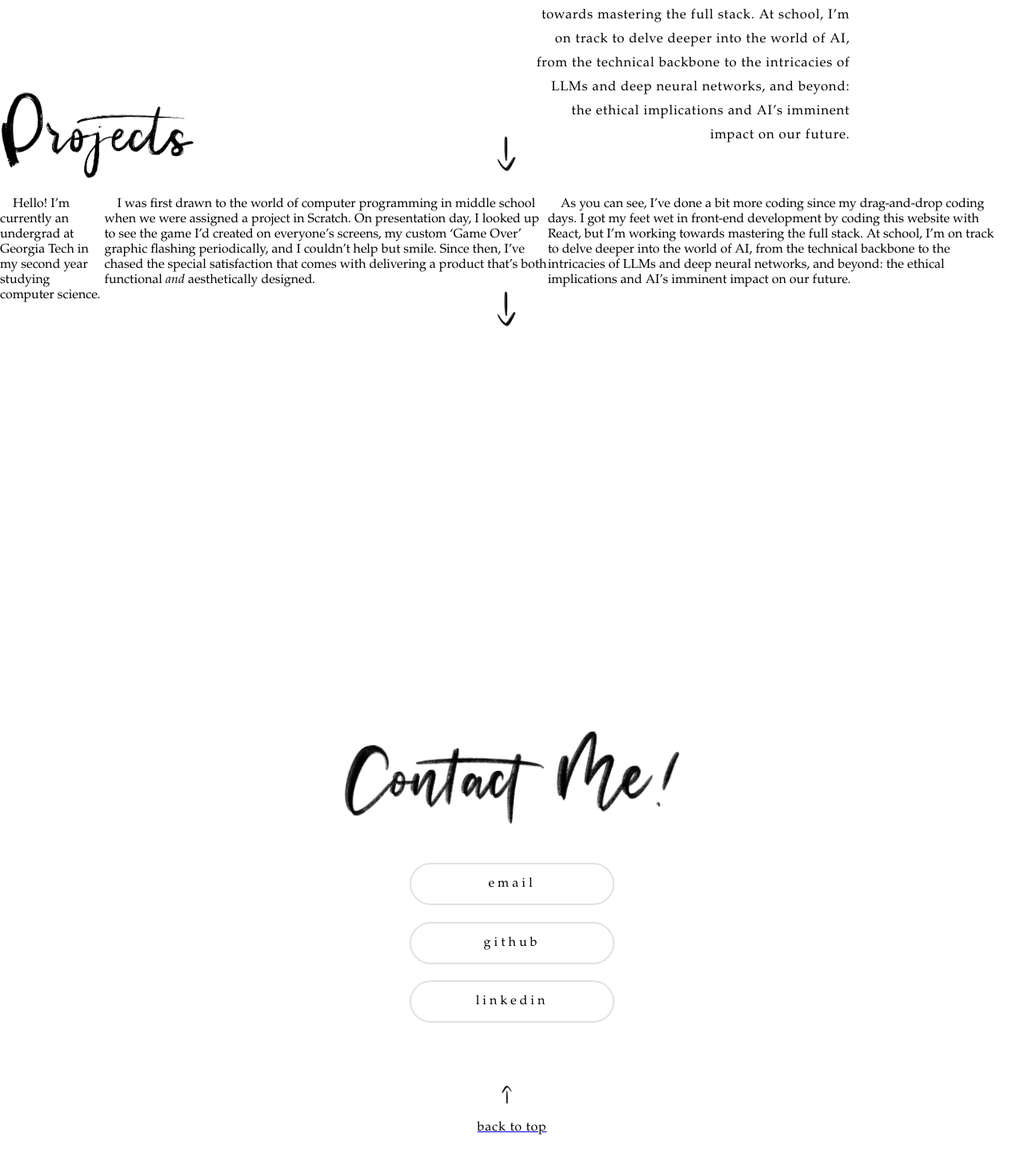
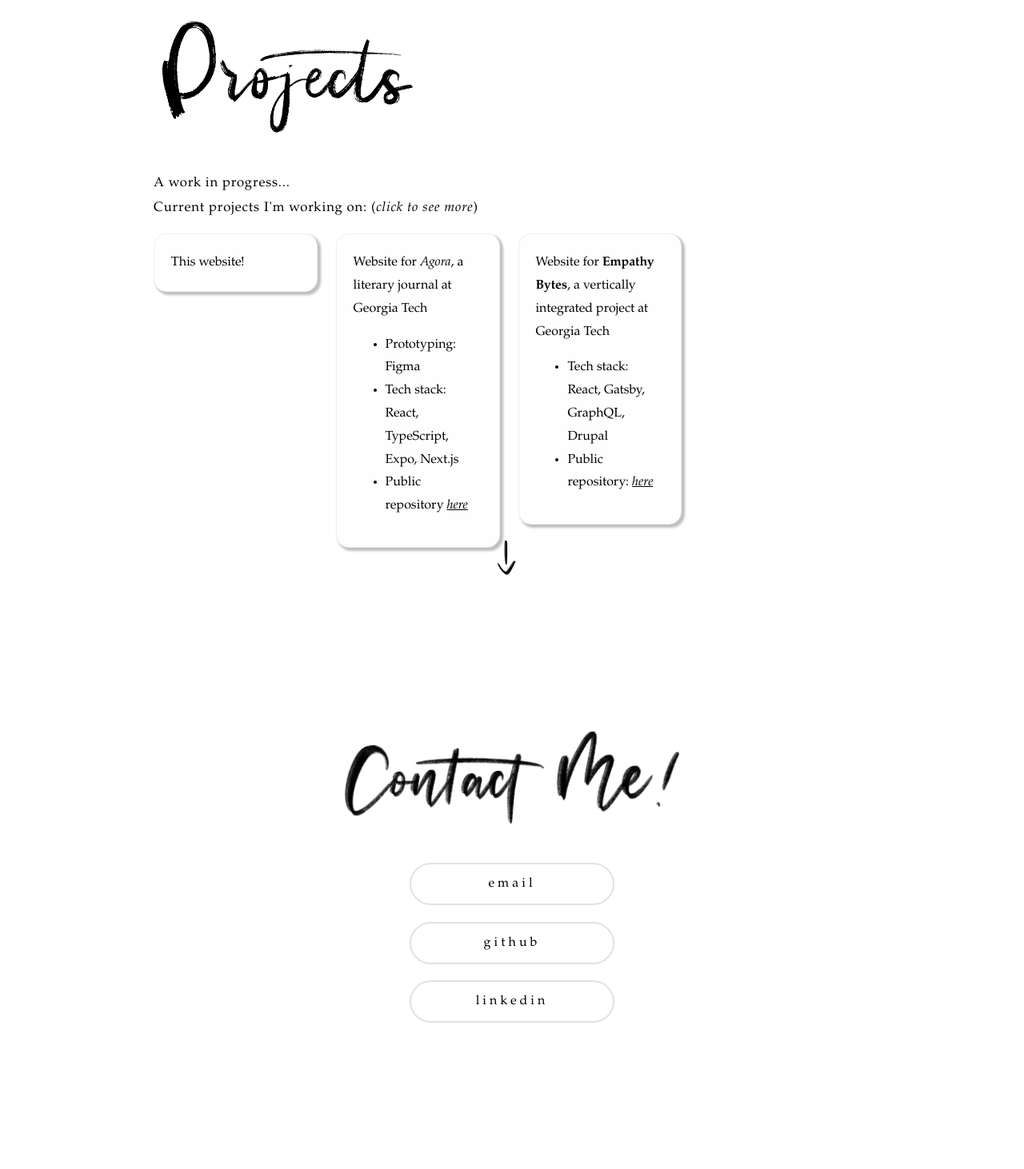
Before and after one commit to ohu9/old-personal-website, a React (Create React App) app: page / in a window 1280 px wide. Shown: the part 1688-3150 px from the top of the page at 80% size. Built offline with nearby package versions, Linux system fonts and the light colour scheme; the HTML template or start-up script is replaced by a standard one.

Commit message:
implement basic projects page

```diff
--- a/src/pages/About.js
+++ b/src/pages/About.js
@@ -46,7 +46,7 @@ export default function About() {
                 transition={{ duration: .4 }}
             ></motion.div>}
         </div>
-        <a href="#section-contact"><motion.img src={arrow} className='about-arrow'
+        <a href="#section-projects"><motion.img src={arrow} className='about-arrow'
             initial={{ opacity: 0}}
             animate={{
                 opacity: [1,1,1], y:[0,10,0],
--- a/src/pages/Contact.js
+++ b/src/pages/Contact.js
@@ -24,17 +24,12 @@ export default function Contact() {
           <a href="https://github.com/ohu9" target="_blank">{buttons[1]}</a>
           <a href="https://www.linkedin.com/in/oliviahhu/" target="_blank">{buttons[2]}</a>
       </div>
-      <div className='up-arrow'>
-        <a href="#top"><motion.img src={arrow} className='up-arrow'
-          initial={{ opacity: 0}}
-          animate={{
-              opacity: [1,1,1], y:[0,10,0],
-              transition: {repeat: Infinity, delay: .3, duration: 1.9}}}
-          whileHover={{ scale: 1.06 }} />
-        </a>
-        <a href="#top">
-          <p className='back-to-top'>back to top</p>
-        </a>
-      </div>
+      <a href="#top"><motion.img src={arrow} className='up-arrow'
+            initial={{ opacity: 0}}
+            animate={{
+                opacity: [1,1,1], y:[0,10,0],
+                transition: {repeat: Infinity, duration: 1.9}}}
+            whileHover={{scale:1.05}}/>
+      </a>
     </section>);
 };
--- a/src/pages/Projects.js
+++ b/src/pages/Projects.js
@@ -5,43 +5,47 @@ import '../styles/Projects.css';
 import projects from '../images/projects.png';
 import arrow from '../images/arrow.png';
 
+
 const Projects = () => {
     const [hover, setHover] = useState(true);
     function onMouseOver() {
         setHover(true);
         console.log(hover);
     }
-    return(<section id='section-projects'>
-        {/* <motion.div class='section'>hi</motion.div> */}
-
+    return(
+    <section className='projects' id='section-projects'>
         <motion.img src={projects} className='projects'
             animate={{ y: 0, transition: { duration: .7 } }}
             whileHover={{ y: -13, transition: { duration: .7 } }}
         />
         <div className='projects'>
-            <p>&emsp;Hello! I’m currently an undergrad at Georgia Tech in my second year studying
-                computer science. </p>
-            <p>&emsp;I was first drawn to the world of computer programming in middle school when
-                we were assigned a project in Scratch. On presentation day, I looked up to see
-                the game I’d created on everyone’s screens, my custom ‘Game Over’ graphic
-                flashing periodically, and I couldn’t help but smile. Since then, I’ve chased
-                the special satisfaction that comes with delivering a product that’s both
-                functional <i>and</i> aesthetically designed.</p>
-
-            <p>&emsp;As you can see, I’ve done a bit more coding since my drag-and-drop coding days.
-                I got my feet wet in front-end development by coding this website with
-                React, but I’m working towards mastering the full stack. At school, I’m on
-                track to delve deeper into the world of AI, from the technical backbone to
-                the intricacies of LLMs and deep neural networks, and beyond: the ethical
-                implications and AI’s imminent impact on our future.</p>
-
-            {hover && <motion.div className='highlight'
-                initial={{ width: 0 }}
-                animate={{ width: 145 }}
-                transition={{ duration: .4 }}
-            ></motion.div>}
+            <p> A work in progress...
+                <br />Current projects I'm working on: (<i>click to see more</i>)
+            </p>
+            <div className="project-buttons">
+                <a href="#top" target="_blank" className="project-button">
+                    <button className="project-button">This website!</button>
+                </a>
+                <a href="https://www.gtagora.com" target="_blank" className="project-button">
+                    <button className="project-button">Website for <i>Agora</i>, a literary journal at Georgia Tech
+                    <ul>
+                        <li>Prototyping: Figma</li>
+                        <li>Tech stack: React, TypeScript, Expo, Next.js</li>
+                        <li>Public repository <a className="link" href="https://github.com/GTagora/AgoraFrontend.git" target="_blank">here</a></li>
+                    </ul>
+                    </button>
+                </a>
+                <a href="https://educast.library.gatech.edu/" target="_blank" className="project-button">
+                    <button className="project-button">Website for <b>Empathy Bytes</b>, a vertically integrated project at Georgia Tech
+                    <ul>
+                        <li>Tech stack: React, Gatsby, GraphQL, Drupal</li>
+                        <li>Public repository: <a className="link" href="https://github.com/EmpathyBytes/empathy-bytes-2024.git" target="_blank">here</a></li>
+                    </ul>
+                    </button>
+                </a>
+            </div>
         </div>
-        <a href="#section-contact"><motion.img src={arrow} className='about-arrow'
+        <a href="#section-contact"><motion.img src={arrow} className='projects-arrow'
                 initial={{ opacity: 0}}
                 animate={{
                     opacity: [1,1,1], y:[0,10,0],
--- a/src/styles/About.css
+++ b/src/styles/About.css
@@ -15,11 +15,14 @@ div.about {
     margin-top: 12vh;
     left: 52vw;
     width: 31vw;
+    height: 55vh;
 
     font-size: 12.5pt;
     line-height: 1.8;
     letter-spacing: .05em;
     text-align: right;
+    text-overflow: clip;
+    overflow: scroll;
 }
 
 /* div.highlight {
--- a/src/styles/Contact.css
+++ b/src/styles/Contact.css
@@ -53,9 +53,10 @@ div.up-arrow {
 
 img.up-arrow {
     position: relative;
-    left: 49%;
-    max-height: 5%;
-    max-width: 1%;
+    left: 48.5%;
+    top: 20%;
+    max-height: 6%;
+    max-width: 3%;
     width: auto;
     height: auto;
 }
--- a/src/styles/Projects.css
+++ b/src/styles/Projects.css
@@ -1,12 +1,70 @@
-div.projects {
-    display: flex;
-    justify-content: center;
-}
-
 img.projects {
-    margin-top: 90px;
-    max-height: 15%;
-    max-width: 33%;
+    margin-top: 0px;
+    margin-left: 200px;
+    max-width: 25%;
     width: auto;
     height: auto;
 }
+
+div.projects {
+    display: flex;
+    flex-direction: column;
+    position: relative;
+    z-index:1;
+    margin-top: 3vh;
+    left: 15vw;
+    width: 80%;
+    height: 59vh;
+
+    font-size: 12.5pt;
+    line-height: 1.8;
+    letter-spacing: .05em;
+    text-align: left;
+}
+
+div.project-buttons {
+    display: flex;
+    flex-direction: row;
+    gap: 23px;
+}
+
+a.project-button {
+    width: 20%;
+}
+
+button.project-button {
+    width: 100%;
+    font-size: 12pt;
+    text-align: left;
+    padding: 1.3rem;
+    line-height: 180%;
+    /* background-color: #e3f6ff; */
+    background-color: #fefefe;
+
+    border-radius: 1rem;
+    border: 1.5px #efefef solid;
+    box-shadow: rgb(191, 191, 191) 3px 3px 3px 1px;
+}
+
+button:hover.project-button {
+    background-color: #efefef;
+    transition: ease-in-out .3s;
+}
+
+a.link {
+    color: black;
+    font-style: italic;
+}
+a:visited {
+    color: black;
+    font-style: italic;
+}
+.projects-arrow {
+    position: relative;
+    left: 48.5%;
+    bottom: 0;
+    max-height: 6%;
+    max-width: 3%;
+    width: auto;
+    height: auto;
+}
```
Also changed, not shown: src/App.css (+0 -49 lines). Lines whose indentation alone changed are shown as unchanged.
